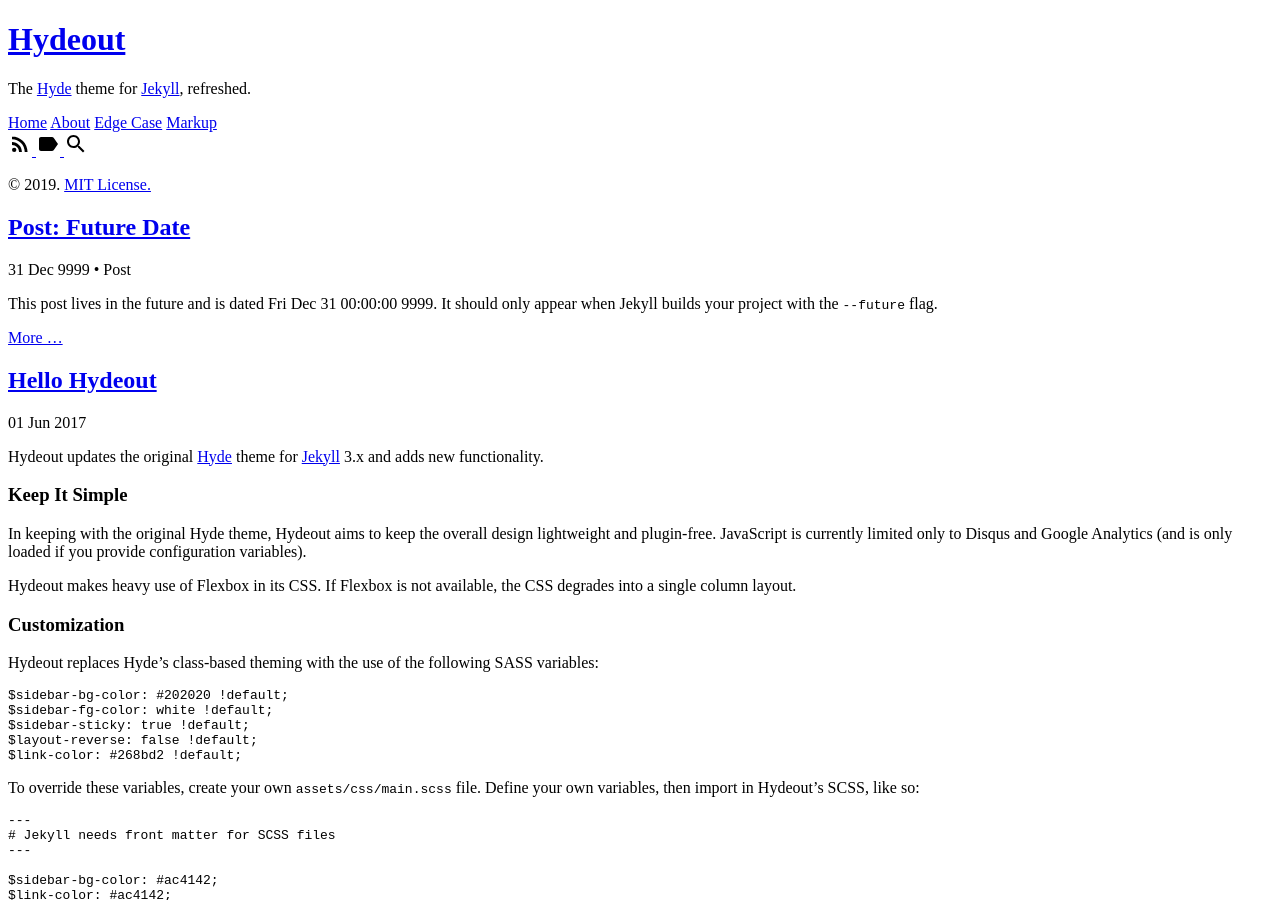
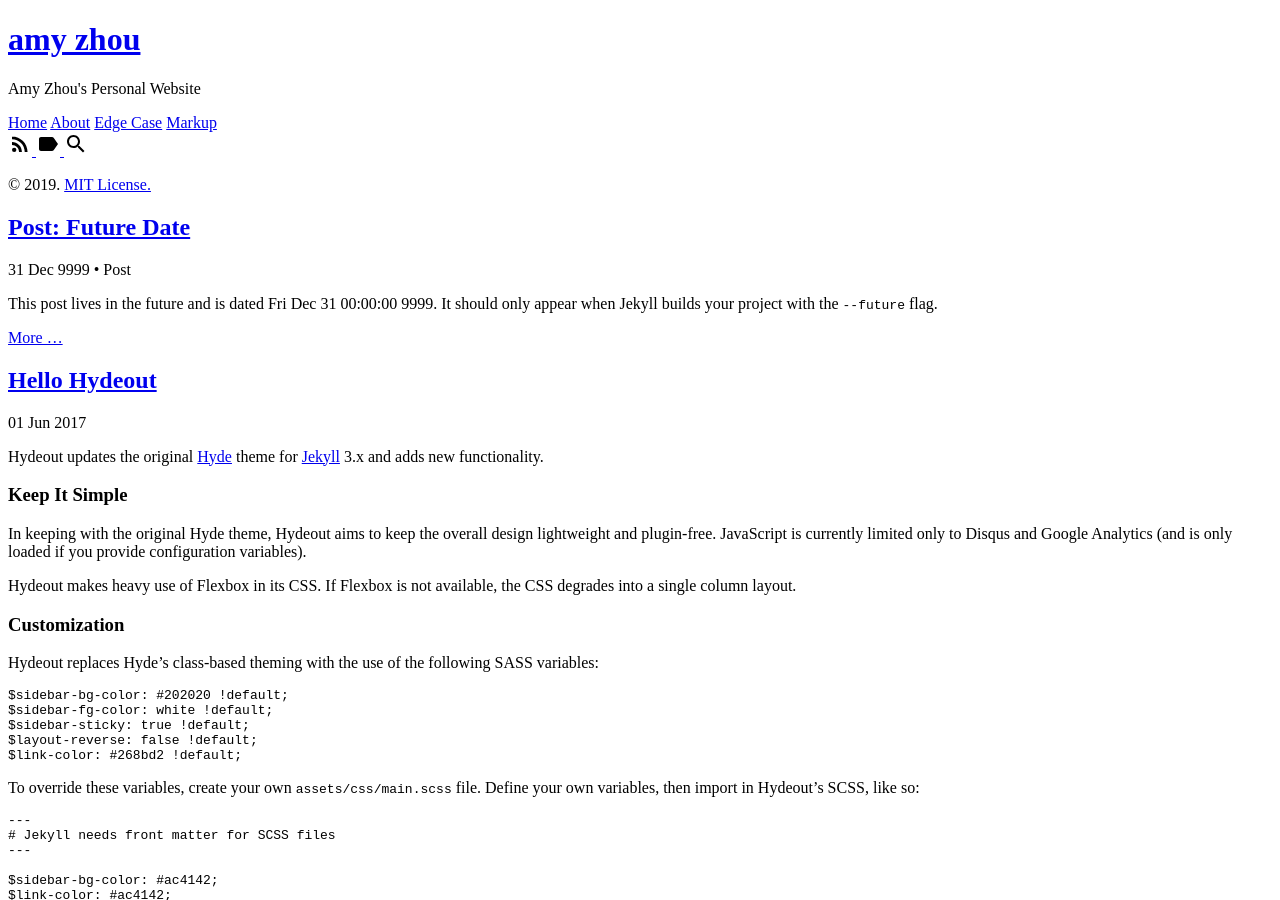
Before and after one commit to azhou4/azhou4.github.io, a Jekyll site: the page built from index.html, in a window 1280 px wide and 900 px high. Built offline with Jekyll 4.4.1, drawn with Linux system fonts in a browser that asks for light colours; the list of posts is cut into pages by our own code.

Commit message:
update config

```diff
--- a/_config.yml
+++ b/_config.yml
@@ -3,20 +3,14 @@
 highlighter:      rouge
 
 # Setup
-title:            Hydeout
-tagline:          'A Jekyll theme'
-description:      'The <a href="http://hyde.getpoole.com" target="_blank">Hyde</a> theme for <a href="http://jekyllrb.com" target="_blank">Jekyll</a>, refreshed.'
-url:              https://fongandrew.github.io
-baseurl:          '/hydeout'
-                  # the optional subpath of your site, e.g. "/blog"
-                  # NB: This applies to all pages in your Jekyll site.
-                  # If you want to move just the blog index pages but keep
-                  # other pages at root, see the paginate_path and
-                  # sidebar_blog_link below.
+title:            amy zhou
+tagline:          'personal website'
+description:      "Amy Zhou's Personal Website"
+url:              https://azhou4.github.io
 
 author:
-  name:           'Andrew Fong'
-  url:            https://twitter.com/fongandrewc
+  name:           'Amy Zhou'
+  url:            https://linkedin.com/in/amymzhou
 
 paginate:         5
 # paginate_path:    '/page:num'
@@ -33,3 +27,5 @@
                                 # page. If you change your paginate_path,
                                 # set this to the root of the paginate_path
                                 # to enable a separate blog link.
+github:
+  repo:             https://github.com/azhou4
```
